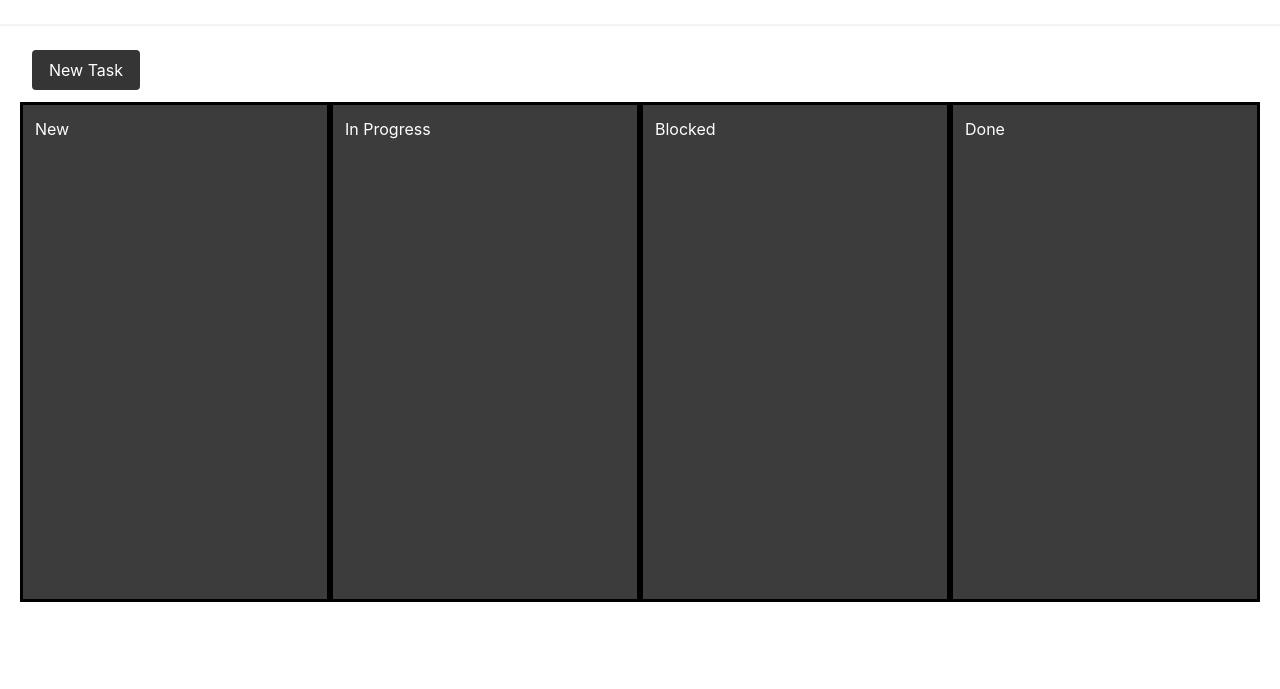
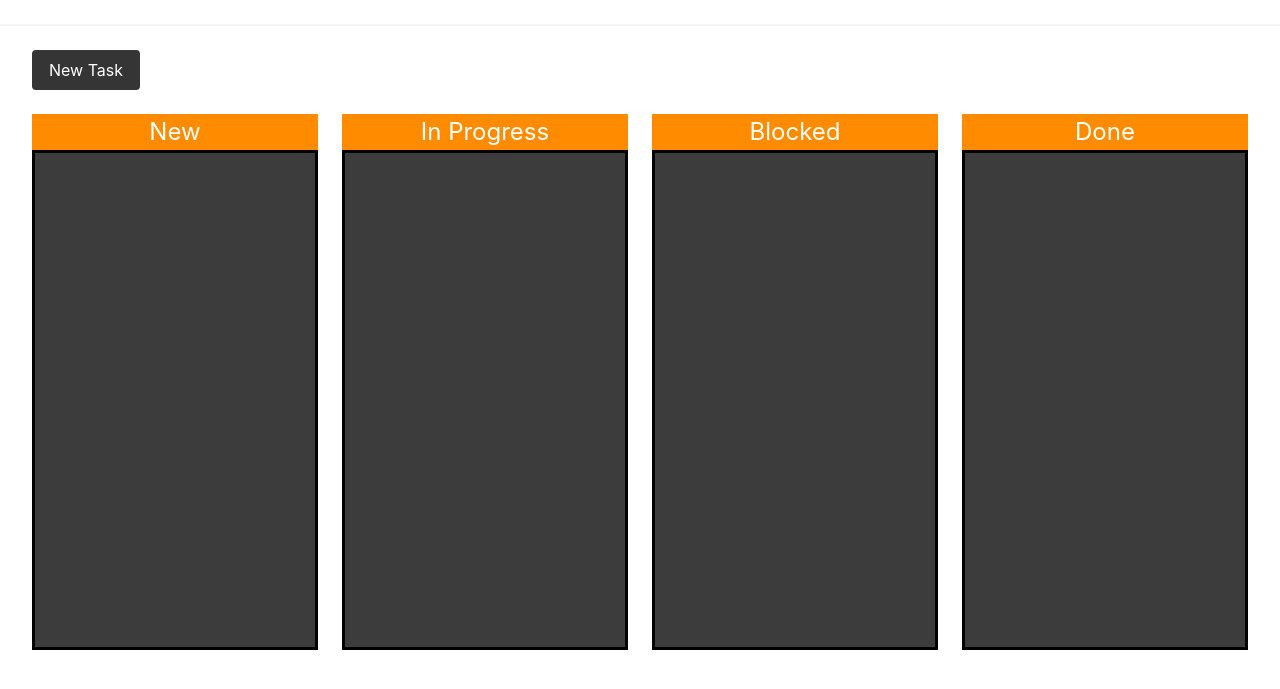
Before and after one commit to dom-aquino/ticktask, a Flask app: page /home in a window 1280 px wide. Shown: the part 52-741 px from the top of the page. Run offline with Flask 2, Linux system fonts and the light colour scheme; the visitor is signed in with stand-in values (Sample User, id 1); data comes from the database, SQL or seed files in the repository; both versions use the stored data as it was after the commit; data that the repository does not hold is empty; some libraries are stand-ins or nearby versions.

Commit message:
Modify status headers

```diff
--- a/app/static/home.js
+++ b/app/static/home.js
@@ -101,6 +101,7 @@ home = new Vue({
     onMouseMove(event) {
       let onMouseMoveX = event.clientX;
       let onMouseMoveY = event.clientY;
+
       event.target.style.position = 'absolute';
       event.target.style.left = (event.target.boundingRectX + onMouseMoveX
                                  - event.target.onMouseDownX + 'px');
--- a/app/static/style.css
+++ b/app/static/style.css
@@ -4,6 +4,13 @@
     border: solid;
     border-color: black;
     color: white;
+}
+
+.statusName {
+    background-color: darkorange;
+    font-size: 24px;
+    color: white;
+    text-align: center;
 }
 
 .taskCard {
--- a/app/templates/base.html
+++ b/app/templates/base.html
@@ -15,7 +15,11 @@
     <nav class="navbar">
       <div class="container is-fluid">
         <div class="navbar-brand">
-          <a class="navbar-item" href="{{ url_for('index') }}">Tick Task</a>
+          {% if current_user.is_anonymous %}
+            <a class="navbar-item" href="{{ url_for('index') }}">Tick Task</a>
+          {% else %}
+            <a class="navbar-item" href="{{ url_for('home') }}">Tick Task</a>
+          {% endif %}
         </div>
         <div class="navbar-menu">
           <div class="navbar-end">
--- a/app/templates/home.html
+++ b/app/templates/home.html
@@ -6,20 +6,23 @@
   </div>
   <div class="columns">
     <template v-for="status in ['New', 'In Progress', 'Blocked', 'Done']">
-      <div class="column status" :id="status">
+      <div class="column">
+        <div class="statusName">
           [[ status ]]
+        </div>
+        <div class="status" :id="status">
           <ul>
-          <template v-for="(task, index) in tasks">
+            <template v-for="(task, index) in tasks" :key="task.name">
               <template v-if="task['status'] == status">
-              <li class="taskCard" @mousedown.stop="onMouseDown($event, index)">
+                <li class="taskCard"
+                    @mousedown.stop="onMouseDown($event, index)">
                   [[ task['name'] ]]
-                <button @click="editTask(index)">Edit</button>
                   <button @click="deleteTask(index)">Delete</button>
-                </template>
                 </li>
               </template>
             </template>
           </ul>
+        </div>
       </div>
     </template>
   </div>
```
Also changed, not shown: migrations/versions/a6e18a5e8e79_refresh_database.py (renamed from migrations/versions/1ce2dd5d0f65_add_user_and_task_table.py, +4 -4 lines), app.db. Lines whose indentation alone changed are shown as unchanged.
